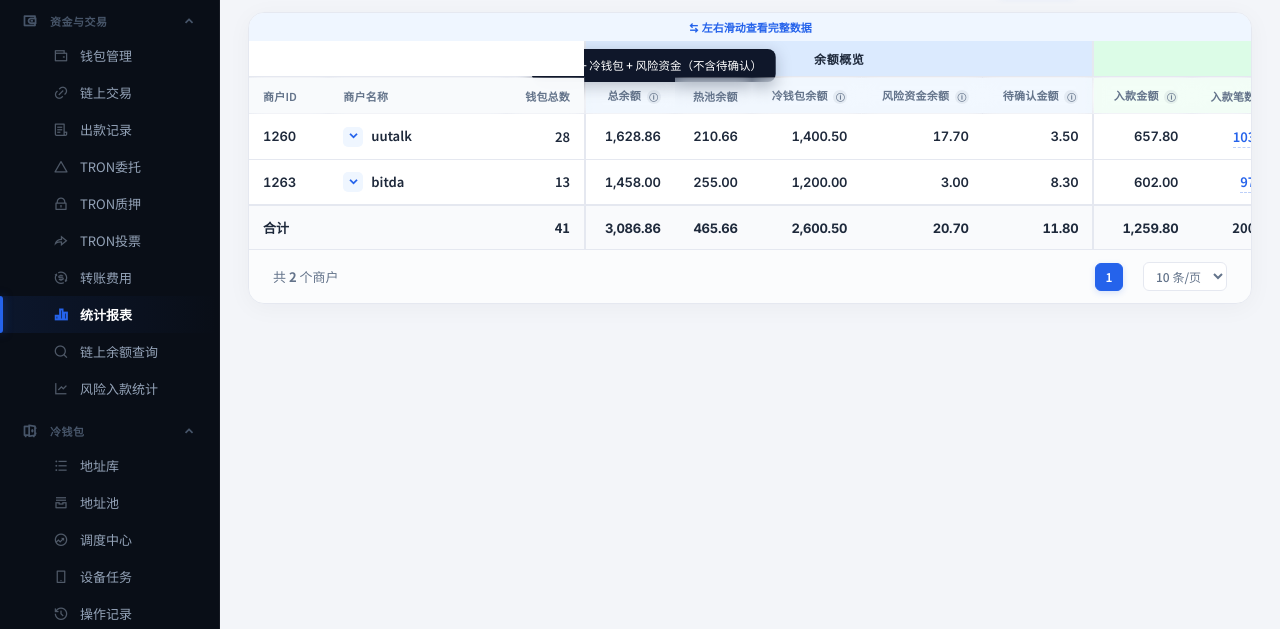
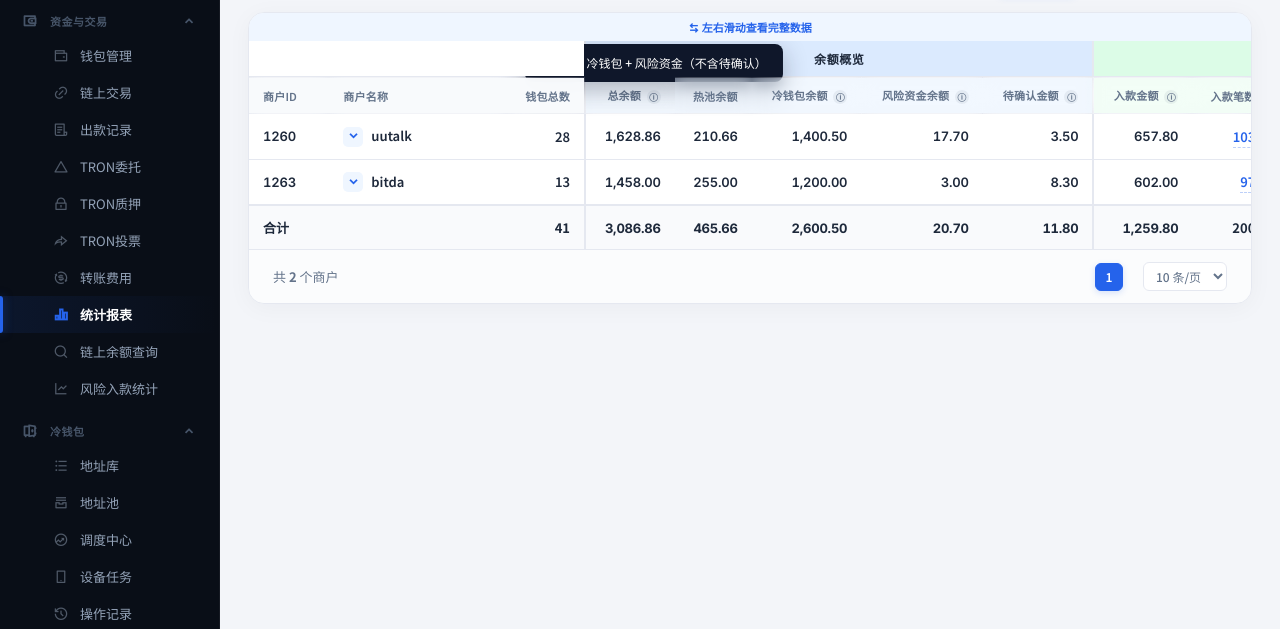
Before and after one commit to peterwong2023-bit/usdt-exchange-page, a website: page docs/mockup/stats-report.html in a window 1280 px wide. In both pictures the pointer is over the element 653 px from the left and 268 px from the top of the page. Shown: the part 171-800 px from the top of the page. Drawn offline with nearby package versions, Linux system fonts and the light colour scheme.

Commit message:
fix: tooltip z-index 提升避免被冻结列遮挡
Made-with: Cursor

```diff
--- a/docs/mockup/stats-report.html
+++ b/docs/mockup/stats-report.html
@@ -173,11 +173,12 @@
     font-size: 9px; color: var(--text-muted); margin-left: 3px; cursor: help;
     vertical-align: middle; position: relative;
   }
+  .tip-icon:hover { z-index: 999; }
   .tip-icon:hover::after {
     content: attr(data-tip); position: absolute; bottom: calc(100% + 8px); left: 50%;
-    transform: translateX(-50%); background: #0f172a; color: #fff; padding: 8px 14px;
-    border-radius: 8px; font-size: 11.5px; font-weight: 500; white-space: nowrap;
-    z-index: 50; box-shadow: 0 4px 16px rgba(15,23,42,0.25); pointer-events: none;
+    transform: translateX(-50%); background: #0f172a; color: #fff; padding: 10px 16px;
+    border-radius: 8px; font-size: 12px; font-weight: 500; white-space: nowrap;
+    z-index: 999; box-shadow: 0 8px 24px rgba(15,23,42,0.3); pointer-events: none;
     font-family: 'Noto Sans SC', 'Inter', sans-serif; letter-spacing: 0; line-height: 1.5;
   }
 
```
